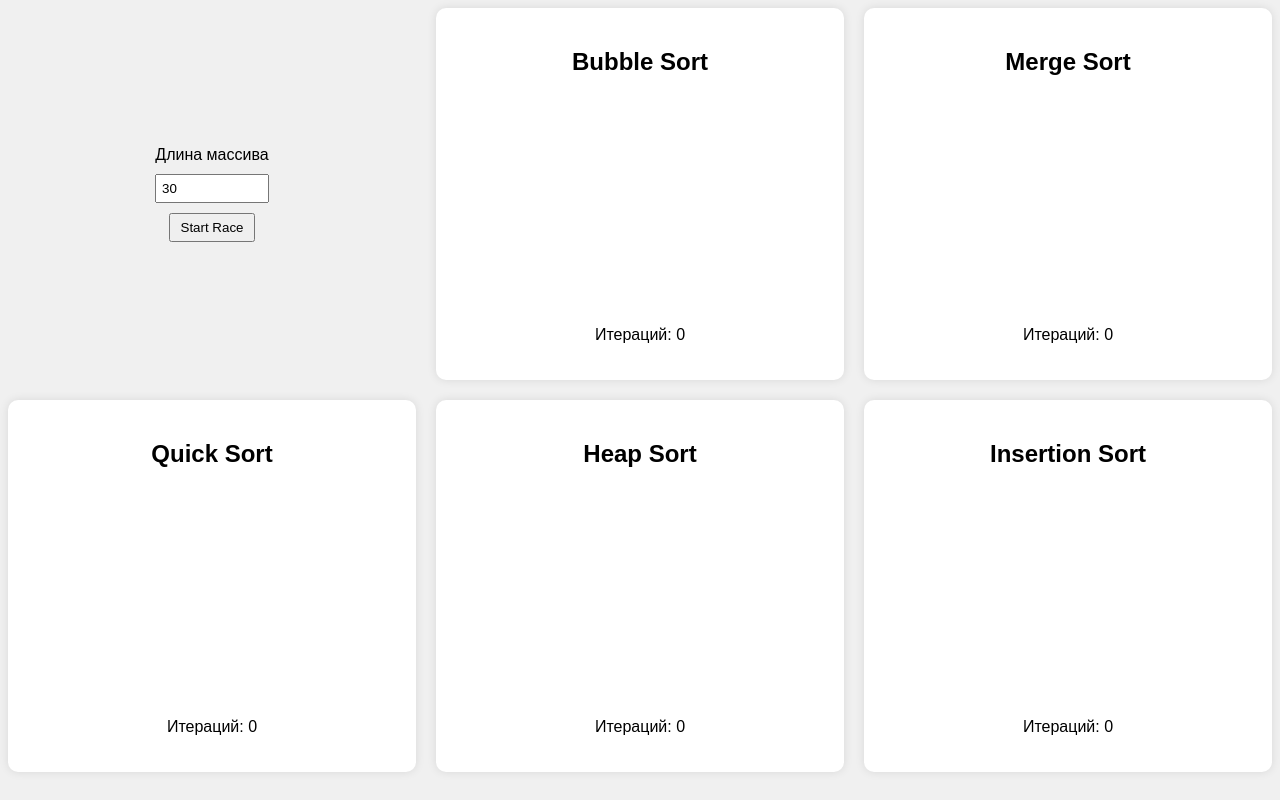
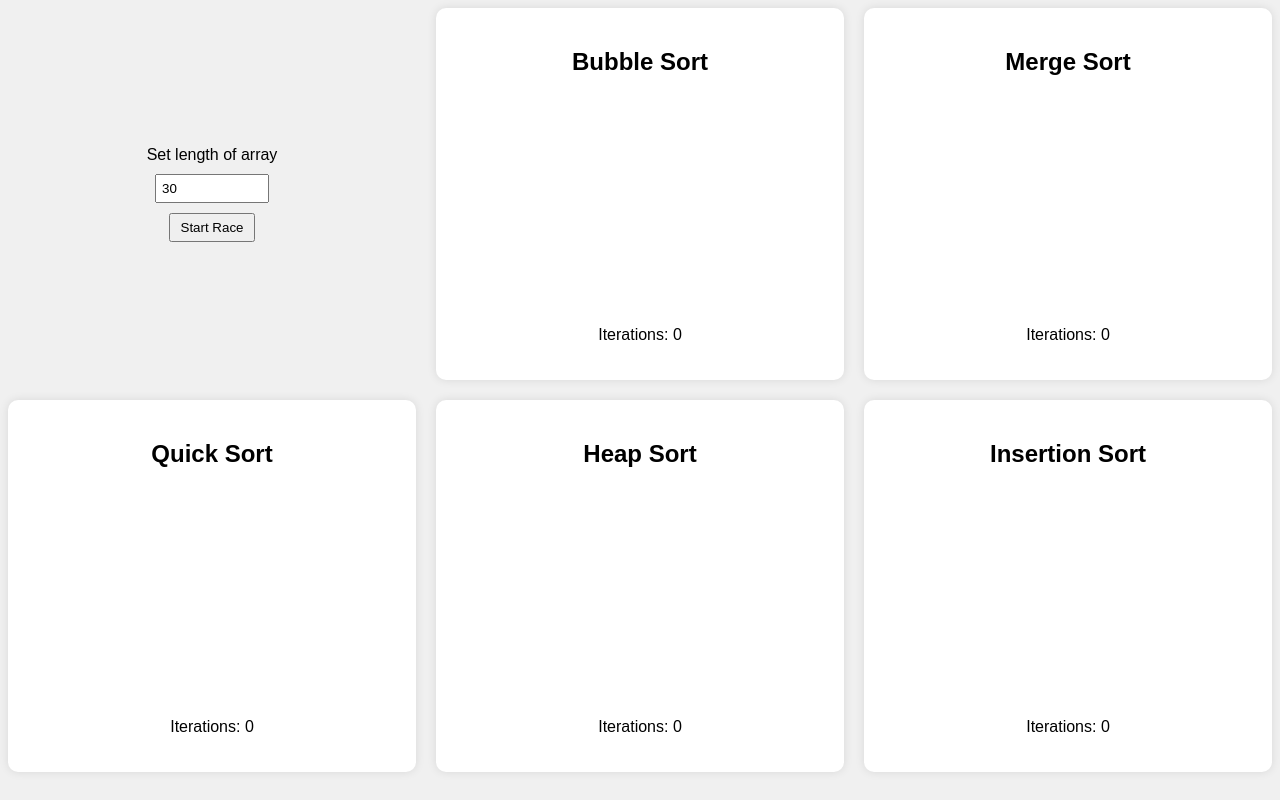
Before and after one commit to killv/sorting_algos_test, a plain HTML site: page index.html in a window 1280 px wide. Drawn offline with Linux system fonts and the light colour scheme.

Commit message:
To english, updated README

```diff
--- a/index.html
+++ b/index.html
@@ -9,34 +9,34 @@
 <body>
     <div class="container">
         <div class="panel">
-            <label for="startListLength">Длина массива </label>
+            <label for="startListLength">Set length of array</label>
             <input type="number" id="startListLength" value="30" min="10" max="500">
             <button id="startRace">Start Race</button>
         </div>
         <div class="algorithm" id="bubbleSort">
             <h2>Bubble Sort</h2>
             <canvas></canvas>
-            <p>Итераций: <span id="bubbleSortIterations">0</span></p>
+            <p>Iterations: <span id="bubbleSortIterations">0</span></p>
         </div>
         <div class="algorithm" id="mergeSort">
             <h2>Merge Sort</h2>
             <canvas></canvas>
-            <p>Итераций: <span id="mergeSortIterations">0</span></p>
+            <p>Iterations: <span id="mergeSortIterations">0</span></p>
         </div>
         <div class="algorithm" id="quickSort">
             <h2>Quick Sort</h2>
             <canvas></canvas>
-            <p>Итераций: <span id="quickSortIterations">0</span></p>
+            <p>Iterations: <span id="quickSortIterations">0</span></p>
         </div>
         <div class="algorithm" id="heapSort">
             <h2>Heap Sort</h2>
             <canvas></canvas>
-            <p>Итераций: <span id="heapSortIterations">0</span></p>
+            <p>Iterations: <span id="heapSortIterations">0</span></p>
         </div>
         <div class="algorithm" id="insertionSort">
             <h2>Insertion Sort</h2>
             <canvas></canvas>
-            <p>Итераций: <span id="insertionSortIterations">0</span></p>
+            <p>Iterations: <span id="insertionSortIterations">0</span></p>
         </div>
     </div>
     <script src="script.js"></script>
```
Also changed, not shown: 1 other file.
